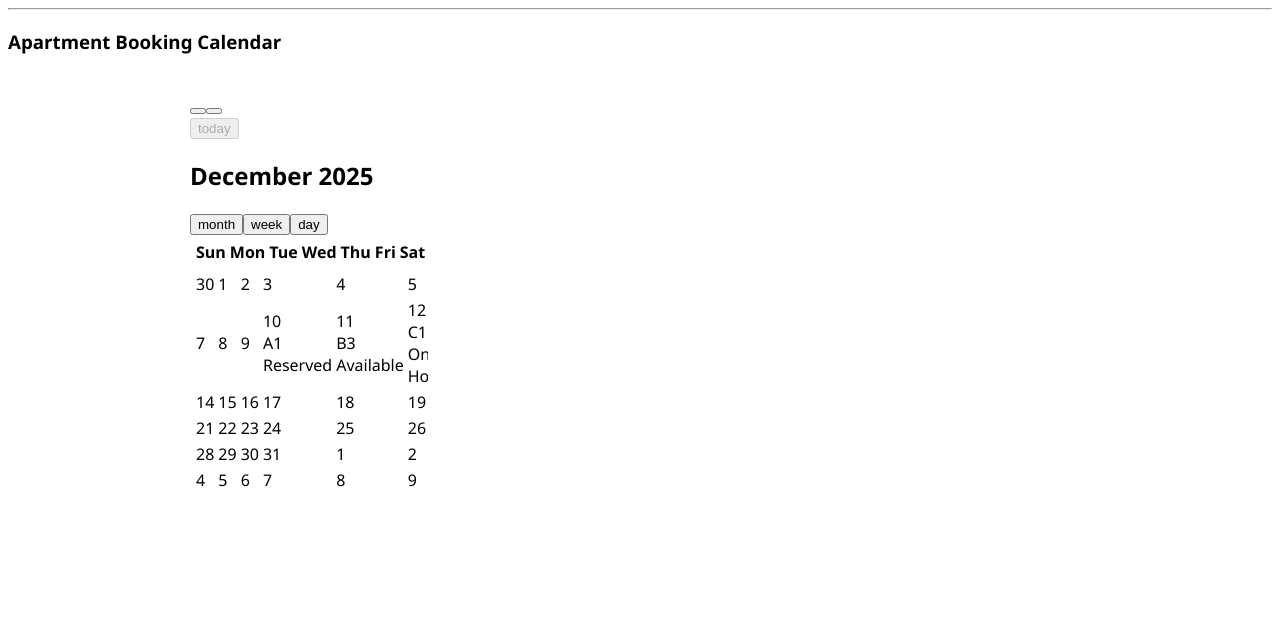
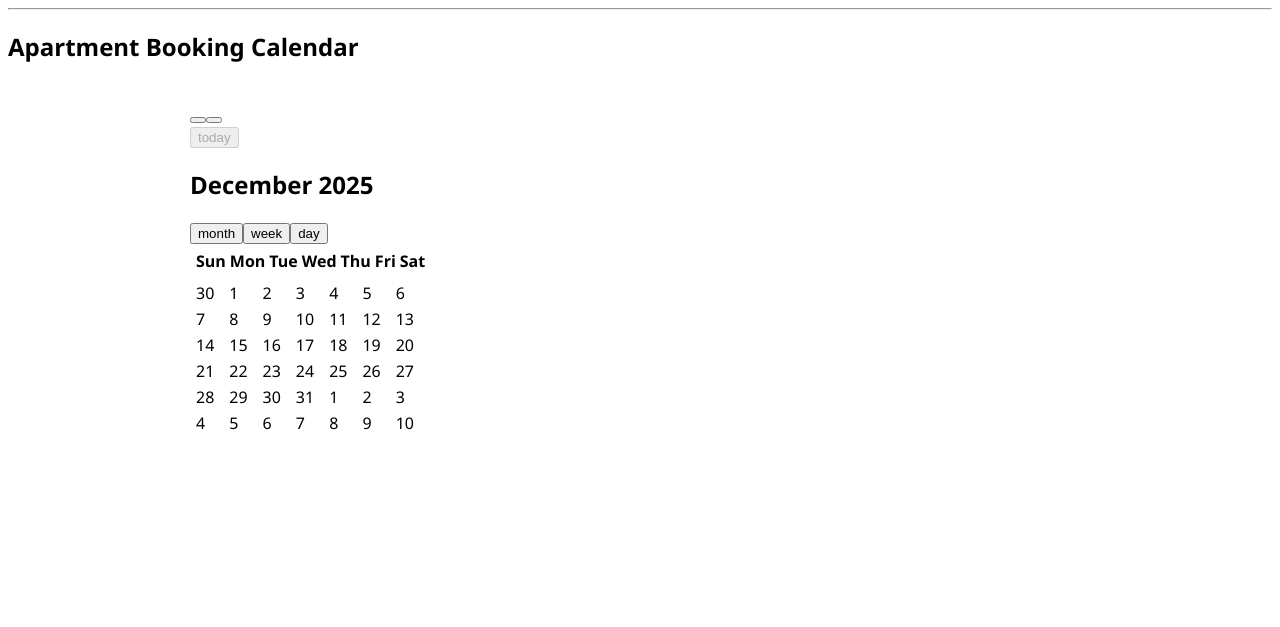
Before and after one commit to A-B1SHEMA/SHEMAPRT, a Flask app: page /calendar in a window 1280 px wide. Shown: the part 30-657 px from the top of the page. Before the commit the page ends 517 px from the top, so only its background shows below. Run offline with Flask 3, Linux system fonts and the light colour scheme; the visitor is signed in with stand-in values (Sample User, id 1); data that the repository does not hold is empty; some libraries are stand-ins or nearby versions.

Commit message:
Refactor calendar header and event source
Updated the calendar header and modified event source.

```diff
--- a/templates/calendar.html
+++ b/templates/calendar.html
@@ -1,28 +1,14 @@
 {% extends "layout.html" %}
 {% block content %}
-
-<h3>Apartment Booking Calendar</h3>
-
-<!-- Calendar container -->
+<h2>Apartment Booking Calendar</h2>
 <div id="calendar"></div>
 
-<!-- FullCalendar CSS -->
 <link href='https://cdn.jsdelivr.net/npm/fullcalendar@6.1.8/main.min.css' rel='stylesheet' />
-
-<!-- FullCalendar JS -->
 <script src='https://cdn.jsdelivr.net/npm/fullcalendar@6.1.8/main.min.js'></script>
 
 <script>
 document.addEventListener('DOMContentLoaded', function() {
     var calendarEl = document.getElementById('calendar');
-
-    // Example events (replace with your real apartment bookings)
-    var events = [
-        { title: 'A1 Reserved', start: '2025-12-10', color: 'red' },
-        { title: 'B3 Available', start: '2025-12-11', color: 'green' },
-        { title: 'C1 On Hold', start: '2025-12-12', color: 'orange' }
-    ];
-
     var calendar = new FullCalendar.Calendar(calendarEl, {
         initialView: 'dayGridMonth',
         headerToolbar: {
@@ -30,18 +16,13 @@ document.addEventListener('DOMContentLoaded', function() {
             center: 'title',
             right: 'dayGridMonth,timeGridWeek,timeGridDay'
         },
-        events: events
+        events: '/get_bookings'
     });
-
     calendar.render();
 });
 </script>
 
 <style>
-#calendar {
-    max-width: 900px;
-    margin: 40px auto;
-}
+#calendar { max-width: 900px; margin: 40px auto; }
 </style>
-
 {% endblock %}
```
